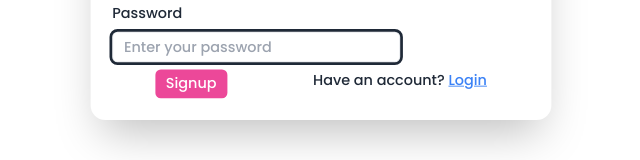
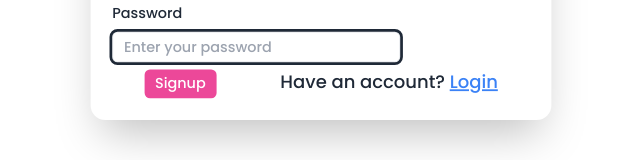
Before and after one commit to gksusha/Book-Store, a React app in the folder Frontend/: page /signup in a window 1280 px wide. Shown: the part 443-603 px from the top of the page, without its empty margins (275-915 px from the left). Built offline with nearby package versions, Linux system fonts and the light colour scheme; the HTML template or start-up script is replaced by a standard one.

Commit message:
Implemented login functionality

```diff
--- a/Frontend/src/components/Login.jsx
+++ b/Frontend/src/components/Login.jsx
@@ -8,9 +8,12 @@ function Login() {
         <div className="modal-box">
           <form method="dialog">
             {/* if there is a button in form, it will close the modal */}
-            <button className="btn btn-sm btn-circle btn-ghost absolute right-2 top-2">
+            <Link
+              to="/"
+              className="btn btn-sm btn-circle btn-ghost absolute right-2 top-2"
+            >
               ✕
-            </button>
+            </Link>
           </form>
           <h3 className="font-bold text-lg">Login</h3>
           {/* email */}
--- a/Frontend/src/components/Signup.jsx
+++ b/Frontend/src/components/Signup.jsx
@@ -1,5 +1,6 @@
 import React from "react";
 import { Link } from "react-router-dom";
+import Login from "./Login";
 
 function Signup() {
   return (
@@ -10,7 +11,10 @@ function Signup() {
           <div className="modal-box">
             <form method="dialog">
               {/* if there is a button in form, it will close the modal */}
-              <Link to="/" className="btn btn-sm btn-circle btn-ghost absolute right-2 top-2">
+              <Link
+                to="/"
+                className="btn btn-sm btn-circle btn-ghost absolute right-2 top-2"
+              >
                 ✕
               </Link>
             </form>
@@ -51,15 +55,17 @@ function Signup() {
                 <button className="bg-pink-500 text-white rounded-md px-3 py-1 hover:bg-pink-700 duration-200">
                   Signup
                 </button>
-                <p>
+                <p className="text-xl">
                   Have an account?{" "}
-                  <Link
-                    to="/"
+                  <button
                     className="underline text-blue-500 cursor-pointer"
-                    onClick={() => document.getElementById("my_modal_3").showModal()}
+                    onClick={() =>
+                      document.getElementById("my_modal_3").showModal()
+                    }
                   >
                     Login
-                  </Link>{" "}
+                  </button>{" "}
+                  <Login />
                 </p>
               </div>
             </div>
```
